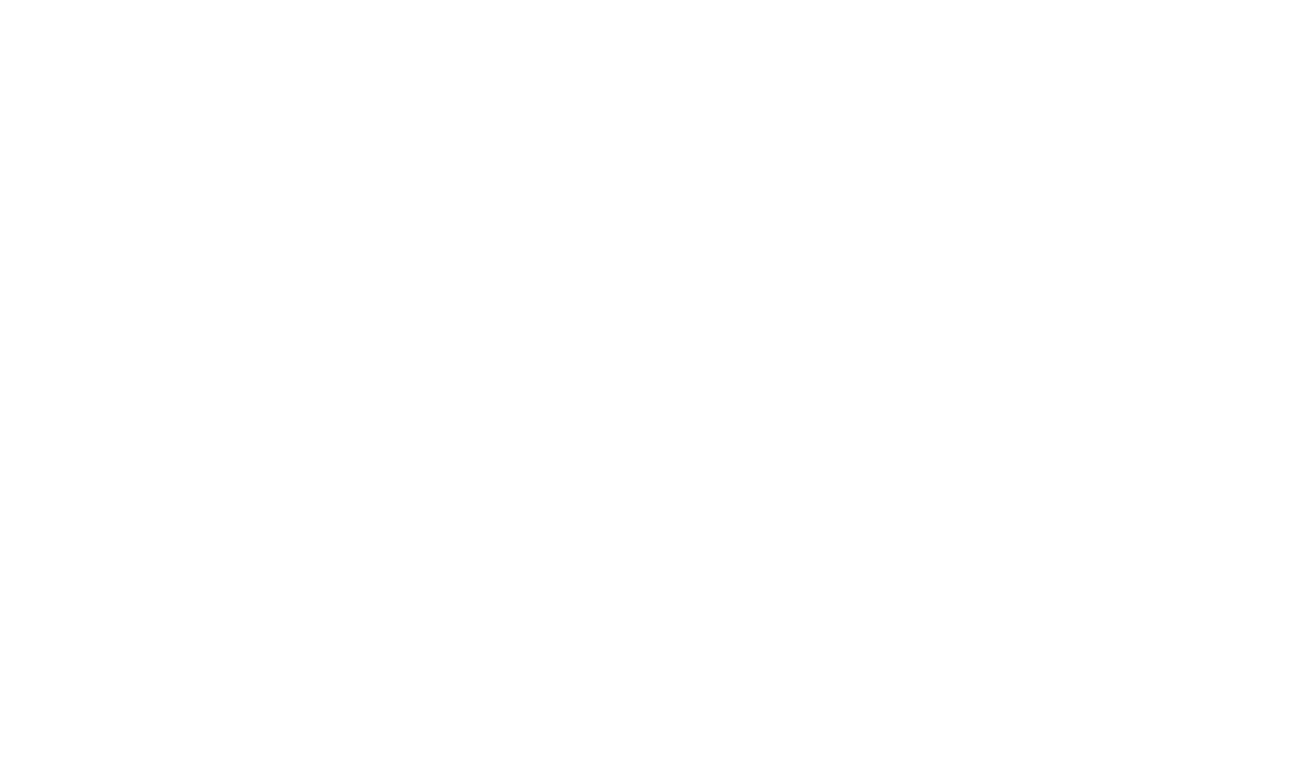
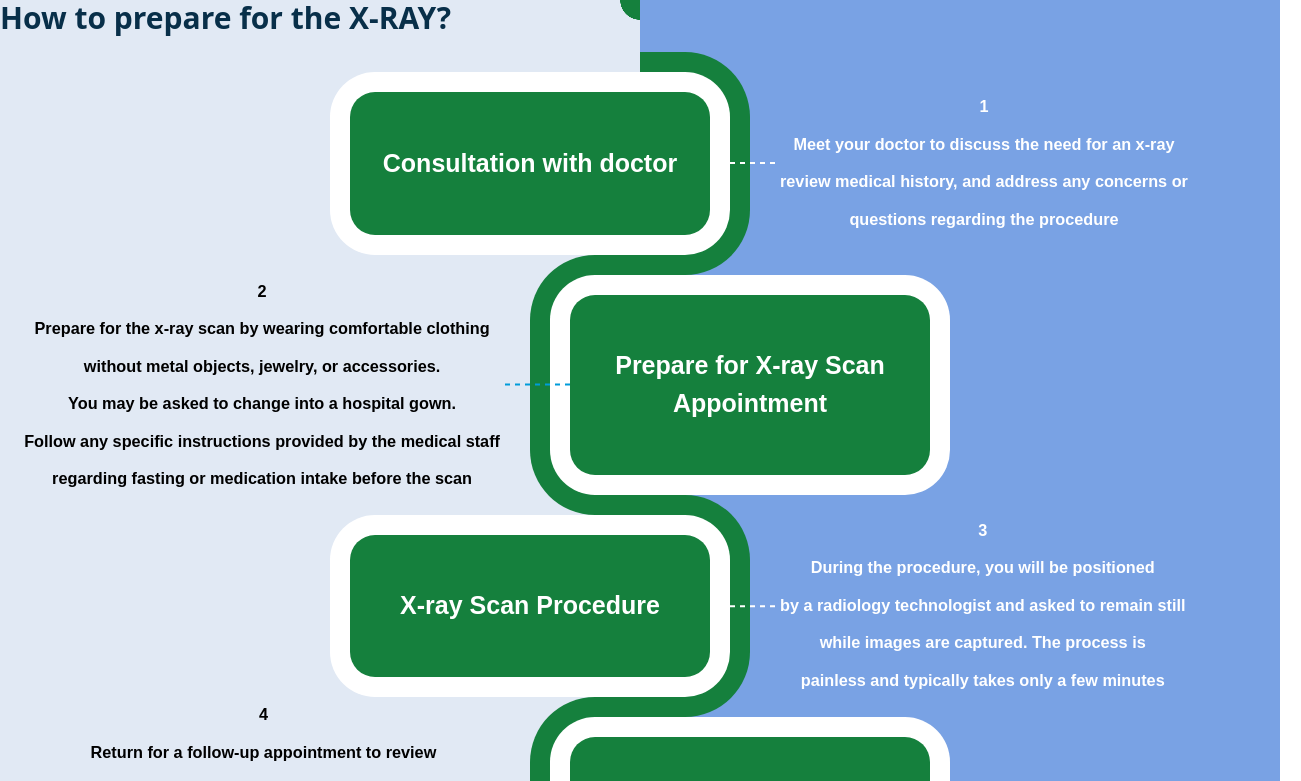
Before and after one commit to JJulia9/reacthospitalapp, a React (Vite) app: page /storyBoard in a window 1280 px wide. Before the commit this address had no page. Shown: the top 781 px of the page, 1301 px wide, since content can reach past the window. Built offline with nearby package versions, Linux system fonts and the light colour scheme.

Commit message:
adding x-ray storyboard

```diff
--- a/src/App.jsx
+++ b/src/App.jsx
@@ -10,6 +10,7 @@
 import DepartmentPage from './pages/shared/Department';
 import Amusement from './pages/user/Amusement';
 import Appointments from './components/Appointments';
+import StoryBoard from './components/StoryBoard';
 
 
 
@@ -26,6 +27,7 @@
     <Router>
 
         <main>
+
         <Routes>
           <Route path="/" element={<Home />} />
           <Route path="/login" element={<Login />} />
@@ -38,9 +40,12 @@
 
           <Route path="/appointments" element={<Appointments />} />
 
+          <Route path="/storyBoard" element={<StoryBoard />} />
+
 
 
         </Routes>
+
         </main>
     </Router>
   );
--- /dev/null
+++ b/src/assets/storyBoard.css
@@ -0,0 +1,81 @@
+ul.timeline{
+	list-style: none;
+	padding: 0;
+	margin: 0;
+	display: grid;
+	grid-template-columns: repeat(3, 220px);
+	justify-content: center;
+}
+li {
+	grid-column: span 2;
+	text-align: center;
+	border-radius: 65px;
+	color: #fff;
+	font-weight: bold;
+	font-size: 25px;
+	line-height: 1.5em;
+	font-family: sans-serif;
+	position: relative;
+	padding: 20px;
+	border: 20px solid #0000;
+	background: linear-gradient(#15803d  0 0) content-box,
+		linear-gradient(var(--c, #fff) 0 0) padding-box,
+		linear-gradient(var(--d, 90deg), #0000 75%, #15803d  0) border-box;
+}
+li:nth-child(even) {
+	grid-column-end: -1;
+	--d: -90deg;
+	--c: #fff;
+}
+li:not(:last-child) {
+	margin-bottom: -20px;
+}
+li:before,
+li:after {
+	content: "";
+	display: block;
+	height: 0.6em;
+}
+
+time {
+	position: absolute;
+	font-size: 0.65em;
+	left: calc(100% + 50px);
+	top: 50%;
+	transform: translateY(-50%);
+	white-space: nowrap;
+}
+li:nth-child(even) time {
+	left: auto;
+	color: #000;
+	right: calc(100% + 50px);
+}
+time:before {
+	content: "";
+	position: absolute;
+	height: 10px;
+	top: calc(50% - 5px);
+	right: calc(100% + 5px);
+	width: 65px;
+	background: repeating-linear-gradient(-90deg, #fff 0 5px, #0000 0 10px) 50%/100%
+		2px no-repeat;
+}
+li:nth-child(even) time:before {
+	right: auto;
+	left: calc(100% + 5px);
+	background: repeating-linear-gradient(90deg, #009cda 0 5px, #0000 0 10px) 50%/100%
+		2px no-repeat;
+}
+
+
+
+div.board {
+	background:
+		radial-gradient(farthest-side at top right, #15803d  98%, #0000)
+			calc(50% - 10px) 0/20px 20px no-repeat,
+		radial-gradient(farthest-side at bottom right, #15803d  98%, #0000)
+			calc(50% - 10px) 100%/20px 20px no-repeat,
+		linear-gradient(90deg, #E1E9F4 50%, #79A2E4 0);
+
+
+}
--- a/src/components/CardDepartment.jsx
+++ b/src/components/CardDepartment.jsx
@@ -1,4 +1,5 @@
 import React from "react";
+import { Link } from "react-router-dom";
 
 
 const CardDepartment = ({department}) => {
@@ -7,9 +8,8 @@
   return (
     <>
 
-        <a
+        <Link to="/storyBoard"
           key={department._id} // Add a unique key prop for each department
-          href="#"
           className="transition-all duration-1000 bg-tetriady hover:bg-secondary hover:shadow-xl m-2 p-4 relative z-40 group"
         >
           <div className="absolute bg-blue-500/50 top-0 left-0 w-24 h-1 z-30 transition-all duration-200 group-hover:bg-blue-900 group-hover:w-1/2"></div>
@@ -25,7 +25,7 @@
               <p className="mt-4 text-base text-gray-600 group-hover:text-white">{department.details}</p>
             </div>
           </div>
-        </a>
+        </Link>
 
     </>
   );
--- /dev/null
+++ b/src/components/StoryBoard.jsx
@@ -0,0 +1,91 @@
+import React from "react";
+import "../assets/storyBoard.css";
+
+const StoryBoard = () => {
+
+    return (
+        <>
+        <div className="board">
+        <h1 className="font-black text-sky-950 text-3xl mb-4">How to prepare for the X-RAY? </h1>
+
+<ul className="timeline">
+<li>
+        <time datetime="1">1
+        <br/>
+        Meet your doctor to discuss the need for an x-ray <br/> review medical history, and address any concerns or <br/> questions regarding the procedure
+        </time>
+
+        <p>
+        <br/>
+        <strong>Consultation with doctor</strong>
+        <br/>
+        <br/>
+        </p>
+
+    </li>
+
+    <li>
+        <time datetime="2">2 <br/>
+        Prepare for the x-ray scan by wearing comfortable clothing <br/> without metal objects, jewelry, or accessories.<br/>  You may be asked to change into a hospital gown. <br/> Follow any specific instructions provided by the medical staff <br/> regarding fasting or medication intake before the scan
+
+
+         </time>
+
+        <p> <br/><strong> Prepare for X-ray Scan Appointment</strong><br/><br/> </p>
+
+
+        </li>
+
+        <li>
+        <time datetime="3">3 <br/>
+        During the procedure, you will be positioned <br/> by a radiology technologist and asked to remain still<br/> while images are captured. The process is <br/>painless and typically takes only a few minutes
+
+        </time>
+
+        <p>
+        <br/> <strong>X-ray Scan Procedure</strong><br/><br/>
+        </p>
+    </li>
+
+    <li>
+        <time datetime="4">
+            4
+            <br />
+            Return for a follow-up appointment to review <br />the results of the x-ray scan with your doctor. <br /> Discuss any findings, recommendations for further treatment <br /> or testing, and address any additional questions or concerns
+            <br /><br />
+            </time>
+
+        <p>
+
+            <br />  <strong>Follow-up Appointment</strong> <br /><br />
+
+        </p>
+    </li>
+
+
+
+    <li>
+        <time datetime="5">5
+        <br />
+        Meet with your doctor to review the detailed results <br />of the x-ray scan. Discuss the interpretation <br /> of the images, any diagnoses, and proposed treatment plans <br />or next steps. Ensure that you fully understand the findings <br />and recommendations before proceeding with further medical care.
+        </time>
+
+        <p>
+           <br />
+        <strong>Review of Scan Results</strong>
+        <br /><br />
+        </p>
+    </li>
+
+</ul>
+</div>
+
+
+
+
+        </>
+    )
+}
+
+
+export default StoryBoard;
--- a/src/pages/shared/Home.jsx
+++ b/src/pages/shared/Home.jsx
@@ -5,6 +5,8 @@
 import Footer from "../../components/Footer";
 import Navigation from "../../components/Navigation";
 import { Link } from "react-router-dom";
+
+
 
 
 
@@ -160,6 +162,8 @@
       </div>
     </div>
   </div>
+
+
 </div>
 
 
```
